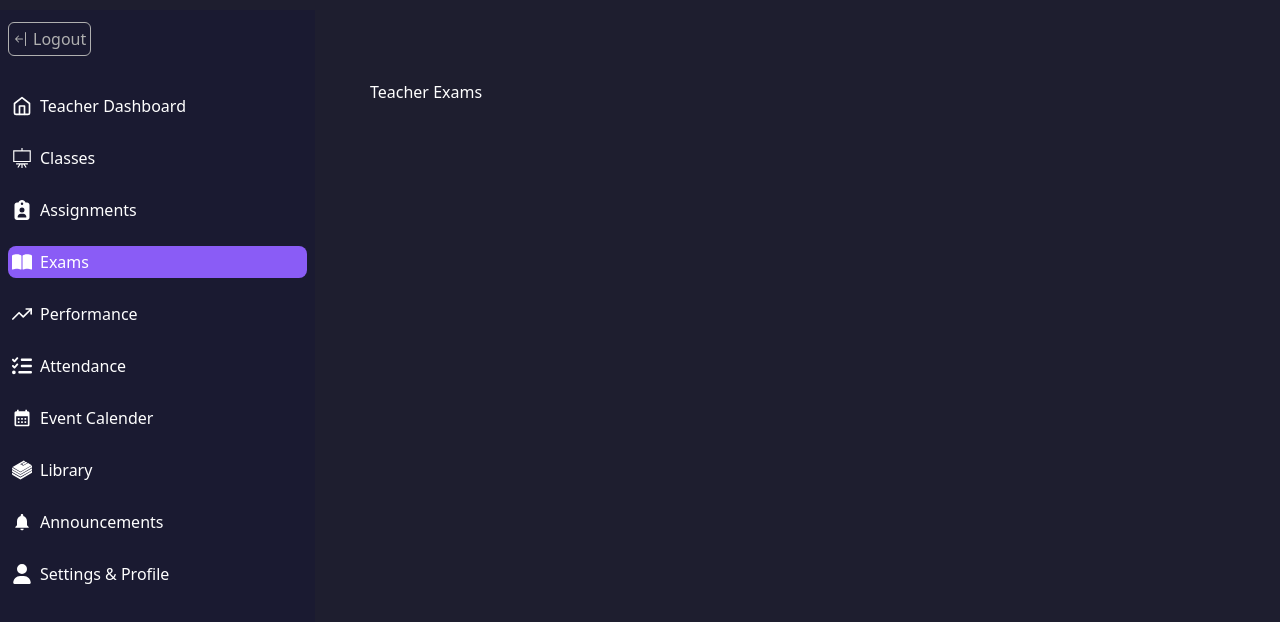
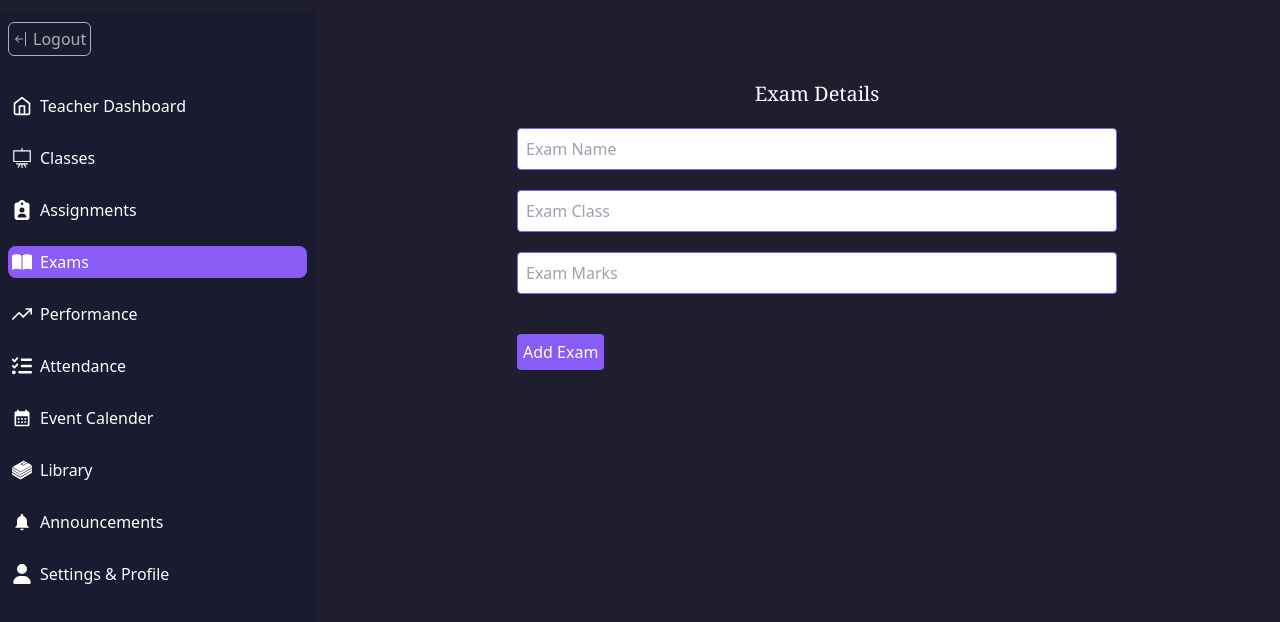
Before and after one commit to rawbil/Scheduliq-1.0, a Next.js app in the folder frontend/: page /teachers/exams in a window 1280 px wide. Shown: the top 622 px of the page. Built offline with nearby package versions, Linux system fonts and the light colour scheme.

Commit message:
update remaining teachers routes

```diff
--- a/frontend/app/teachers/announcements/page.tsx
+++ b/frontend/app/teachers/announcements/page.tsx
@@ -1,7 +1,8 @@
-
-
 export default function TeacherAnnouncements() {
-    return (
-        <div>Teacher Announcements</div>
-    )
+  return (
+    <div className="max-768px:mt-10">
+      {/* Display Announcements */}
+      <h1 className="text-center text-2xl w-fit mx-auto font-serif font-bold">Announcements</h1>
+    </div>
+  );
 }
--- a/frontend/app/teachers/attendance/page.tsx
+++ b/frontend/app/teachers/attendance/page.tsx
@@ -1,7 +1,22 @@
 
 
 export default function TeacherAttendance() {
+    const attendance = [
+        {id: 1, date: "2024-03/01", present: true},
+        {id: 2, date: "2024-03/02", present: false},
+        {id: 3, date: "2024-03/03", present: true},
+        {id: 4, date: "2024-03/04", present: true},
+        {id: 5, date: "2024-03/05", present: false},
+    ]
     return (
-        <div>Teacher Attendance</div>
+        <div className="max-768px:mt-10">
+            <h1 className="text-center text-2xl w-fit mx-auto font-serif font-bold">This Week's Attendance</h1>
+            {attendance.map(item => (
+                <div key={item.id} className="flex justify-between gap-2 max-w-[600px] w-[90%] mx-auto my-5 border p-2 rounded shadow shadow-slate-500">
+                    <p>{item.date}</p>
+                    <p className={`font-semibold ${item.present ? "text-green" : "text-red"}`}>{item.present ? "Present" : "Absent"}</p>
+                </div>
+            ))}
+        </div>
     )
 }
--- /dev/null
+++ b/frontend/app/teachers/event-calender/page.tsx
@@ -0,0 +1,7 @@
+
+
+export default function TeacherEvents() {
+    return (
+        <div className="text-center text-2xl w-fit mx-auto font-serif font-bold mt-10">Teacher Events</div>
+    )
+}
--- a/frontend/app/teachers/exams/page.tsx
+++ b/frontend/app/teachers/exams/page.tsx
@@ -1,7 +1,38 @@
+export default function TeacherExams() {
+  return (
+    <div className="max-768px:mt-20">
+      <h1 className="text-center text-semibold font-serif text-xl mb-5">
+        Exam Details
+      </h1>
+      <form className="max-w-[600px] w-full mx-auto">
+        <input
+          type="text"
+          name="examName"
+          placeholder="Exam Name"
+          className="w-full border-[1.5px] border-purple rounded p-2 mb-5 text-black"
+        />
 
+        <input
+          type="text"
+          name="examClass"
+          placeholder="Exam Class"
+          className="w-full border-[1.5px] border-purple rounded p-2 mb-5 text-black"
+        />
 
-export default function TeacherExams() {
-    return (
-        <div>Teacher Exams</div>
-    )
+        <input
+          type="number"
+          name="examMarks"
+          placeholder="Exam Marks"
+          className="w-full border-[1.5px] border-purple rounded p-2 mb-5 text-black"
+        />
+
+        <button
+          type="submit"
+          className="bg-purple mt-5 rounded p-1.5 hover:bg-purple/90"
+        >
+          Add Exam
+        </button>
+      </form>
+    </div>
+  );
 }
--- /dev/null
+++ b/frontend/app/teachers/library/page.tsx
@@ -0,0 +1,10 @@
+
+
+export default function TeacherLibrary() {
+    return (
+        <div className="max-768px:mt-10">
+            <h2 className="text-center text-2xl w-fit mx-auto font-serif font-bold">MyLibrary</h2>
+            {/* Allow teachers to borrow books as well */}
+        </div>
+    )
+}
--- a/frontend/app/teachers/performance/page.tsx
+++ b/frontend/app/teachers/performance/page.tsx
@@ -2,6 +2,11 @@
 
 export default function TeacherPerformance() {
     return (
-        <div>Teacher Performance</div>
+        <div className="max-768px:mt-10">
+            <h2 className="text-center font-serif font-bold text-xl mb-5">Performance</h2>
+            <div className="">
+                {/* Add Performance of the teacher based on the meanscore of their class */}
+            </div>
+        </div>
     )
 }
--- a/frontend/app/teachers/profile/page.tsx
+++ b/frontend/app/teachers/profile/page.tsx
@@ -1,7 +1,33 @@
-
-
 export default function TeacherProfile() {
-    return (
-        <div>Teacher Profile</div>
-    )
+  const studentProfile = {
+    name: "Bildad",
+    school: "ICI",
+    email: "bildadsimiyu6@gmail.com",
+    teacherId: 13,
+  };
+  return (
+    <div className="max-768px:mt-10">
+      <h2 className="text-center font-serif font-semibold text-xl mb-5">
+        My Profile
+      </h2>
+      <div className="grid mx-auto max-w-[600px] w-full border rounded p-2">
+        <p className="font-bold text-lg text-purple mb-5">
+          Name:{" "}
+          <span className="text-gray font-medium">{studentProfile.name}</span>
+        </p>
+        <p className="font-bold text-lg text-purple mb-5">
+          Teacher Id:{" "}
+          <span className="text-gray font-medium">{studentProfile.teacherId}</span>
+        </p>
+        <p className="font-bold text-lg text-purple mb-5">
+          Email:{" "}
+          <span className="text-gray font-medium">{studentProfile.email}</span>
+        </p>
+        <p className="font-bold text-lg text-purple mb-5">
+          School:{" "}
+          <span className="text-gray font-medium">{studentProfile.school}</span>
+        </p>
+      </div>
+    </div>
+  );
 }
```
